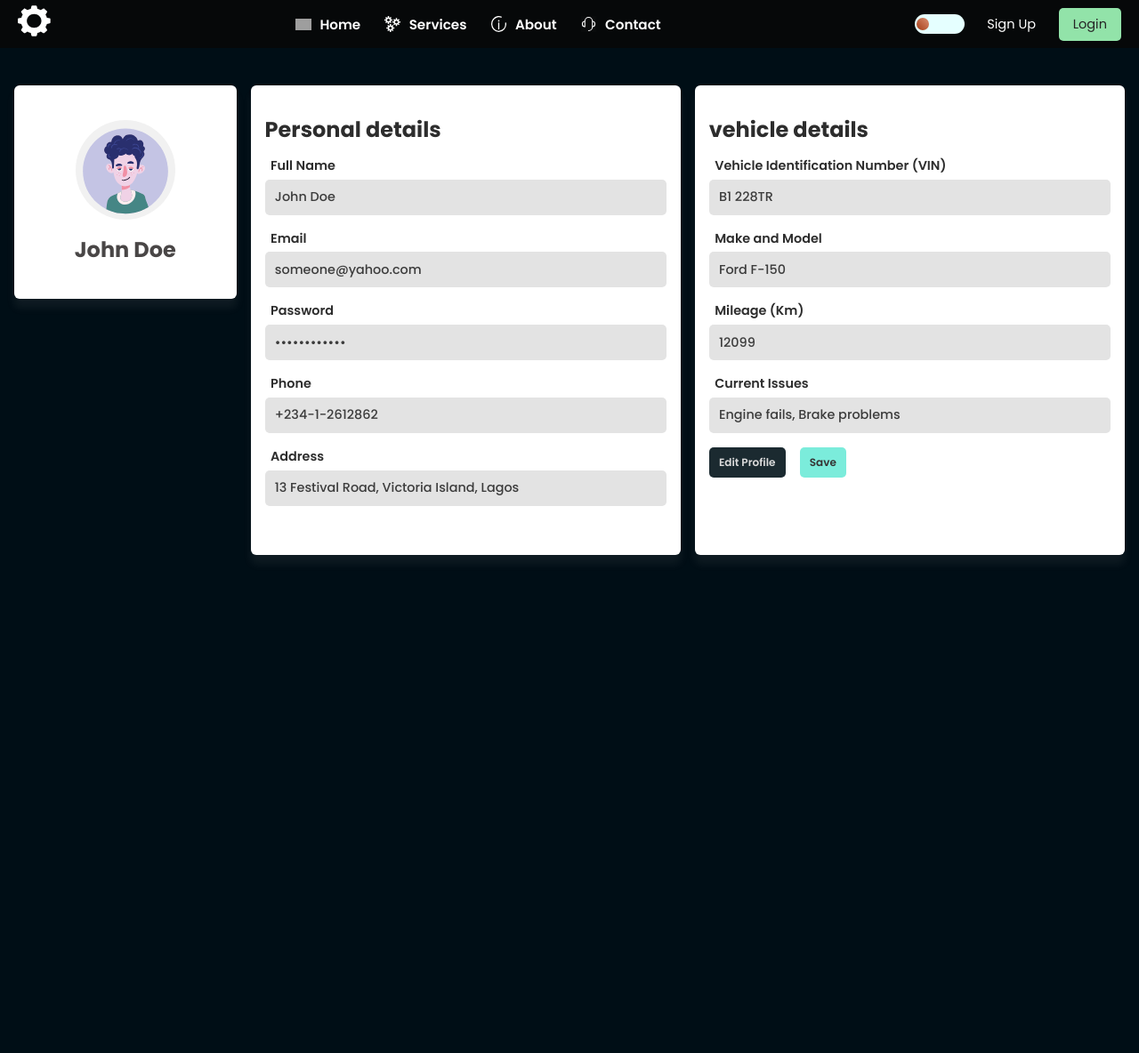
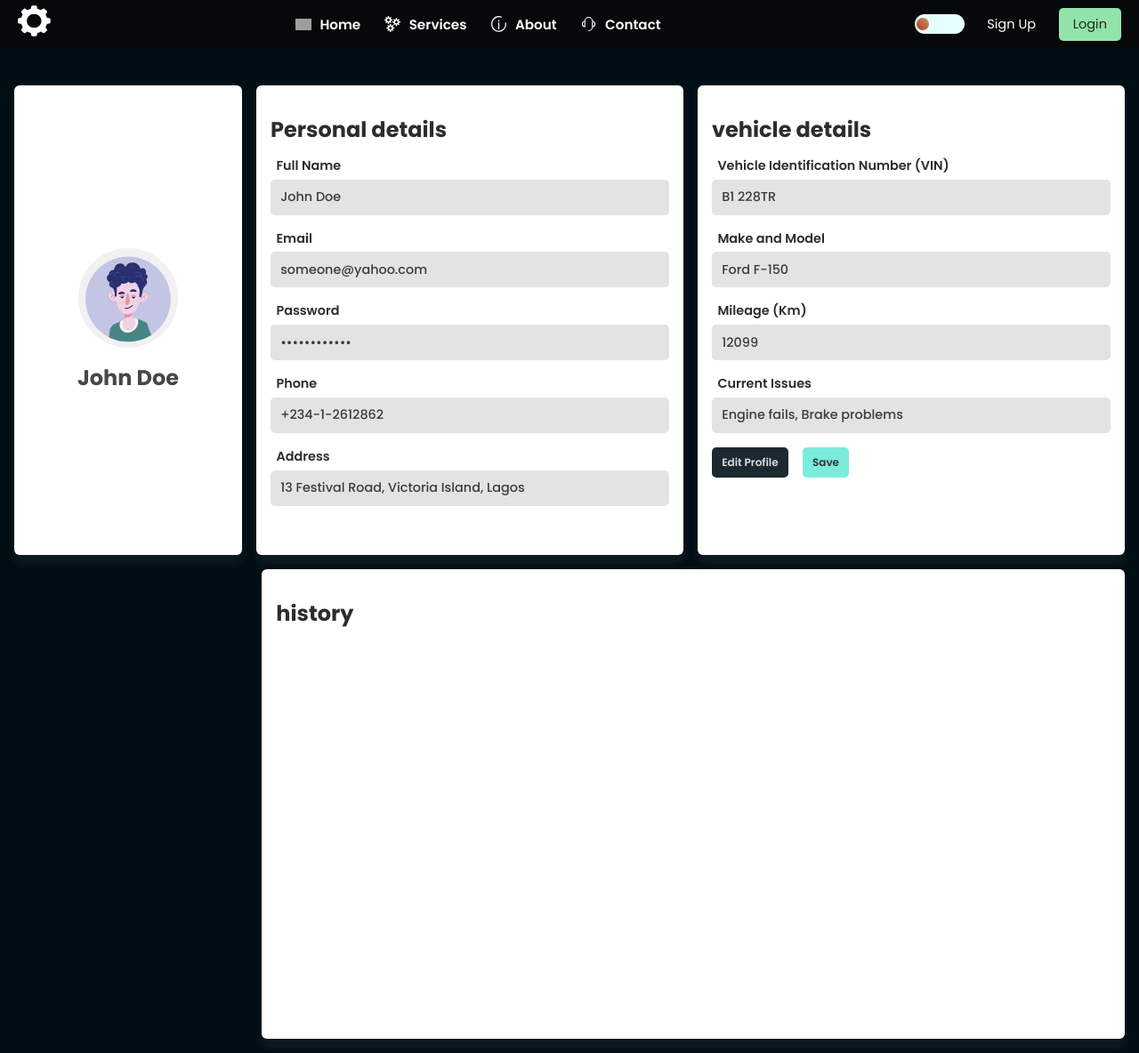
Before and after one commit to ElaasriTarik/AMAK, a React (Create React App) app in the folder frontend/react-app/: page /profile in a window 1280 px wide. Shown: the whole page at 89% size. Before the commit the page ends 800 px from the top, so only its background shows below. Built offline with nearby package versions, Linux system fonts and the light colour scheme; grey boxes are pictures that could not be loaded.

Commit message:
profile page added-edited

```diff
--- a/frontend/react-app/src/components/Profile.js
+++ b/frontend/react-app/src/components/Profile.js
@@ -14,6 +14,7 @@ export default function Profile() {
         editProfile.addEventListener('click', () => {
             console.log('clicked');
             changeCondition(prev => !prev)
+
             saveBtnStyles = {
                 filter: 'grayscale(.3)',
             }
@@ -103,6 +104,9 @@ export default function Profile() {
                         </div>
                     </div>
                 </div>
+                <div className='history'>
+                    <h3>history</h3>
+                </div>
             </div>
         </>
     )
--- a/frontend/react-app/src/styles/profile.css
+++ b/frontend/react-app/src/styles/profile.css
@@ -1,5 +1,5 @@
 .profile-area {
-    width: 100%;
+    max-width: 100%;
     height: auto;
     min-height: 100%;
     margin-top: 5rem;
@@ -14,30 +14,18 @@
 }
 
 .profile-area>div {
-    width: 100%;
-    height: 30rem;
+    /* width: 100%;
+    height: 30rem; */
     background-color: #fff;
     border-radius: 6px;
     padding: 1rem;
     box-shadow: 0 10px 10px 0px rgba(147, 147, 147, 0.1);
 }
 
-.profile-area .profile-image-name {
-    flex: 0 0 15%;
-}
 
-.profile-area .profile-details {
-    flex: 0 0 100%;
-    min-width: 12rem;
-}
-
-.profile-area .vehicle-details {
-    flex: 0 0 100%;
-    min-width: 15rem;
-}
 
 .profile-area .profile-image-name {
-    flex: 0 0 20%;
+    flex: 0 0 18%;
     max-height: 15rem;
     display: flex;
     align-items: center;
@@ -46,6 +34,36 @@
     overflow: hidden;
     position: relative;
     align-self: flex-start;
+}
+
+.profile-area .profile-image-name {
+    flex: 1;
+    width: 18%;
+    height: auto;
+    min-height: 33rem;
+}
+
+.profile-area .profile-details,
+.profile-area .vehicle-details {
+    flex: 2;
+    width: 30%;
+    height: auto;
+    min-height: 33rem;
+}
+
+.profile-area .history {
+    width: 77.7%;
+    height: auto;
+    min-height: 33rem;
+    margin-left: auto;
+}
+
+.profile-area .profile-details h3,
+.profile-area .vehicle-details h3,
+.profile-area .history h3 {
+    font-size: 1.5rem;
+    color: #2d2d2d;
+    margin-top: 1rem;
 }
 
 .edit-profile {
@@ -83,13 +101,6 @@
     filter: grayscale(.3);
 }
 
-.profile-area .profile-details,
-.profile-area .vehicle-details {
-    flex: 1;
-    height: auto;
-    min-height: 33rem;
-    /* Grow and shrink as needed to take up the remaining space */
-}
 
 .profile-area .profile-image-name .profile-image {
     display: flex;
@@ -116,12 +127,6 @@
     margin-top: 1rem;
 }
 
-.profile-area .profile-details h3,
-.profile-area .vehicle-details h3 {
-    font-size: 1.5rem;
-    color: #2d2d2d;
-    margin-top: 1rem;
-}
 
 /* styling the personal details */
 
```
